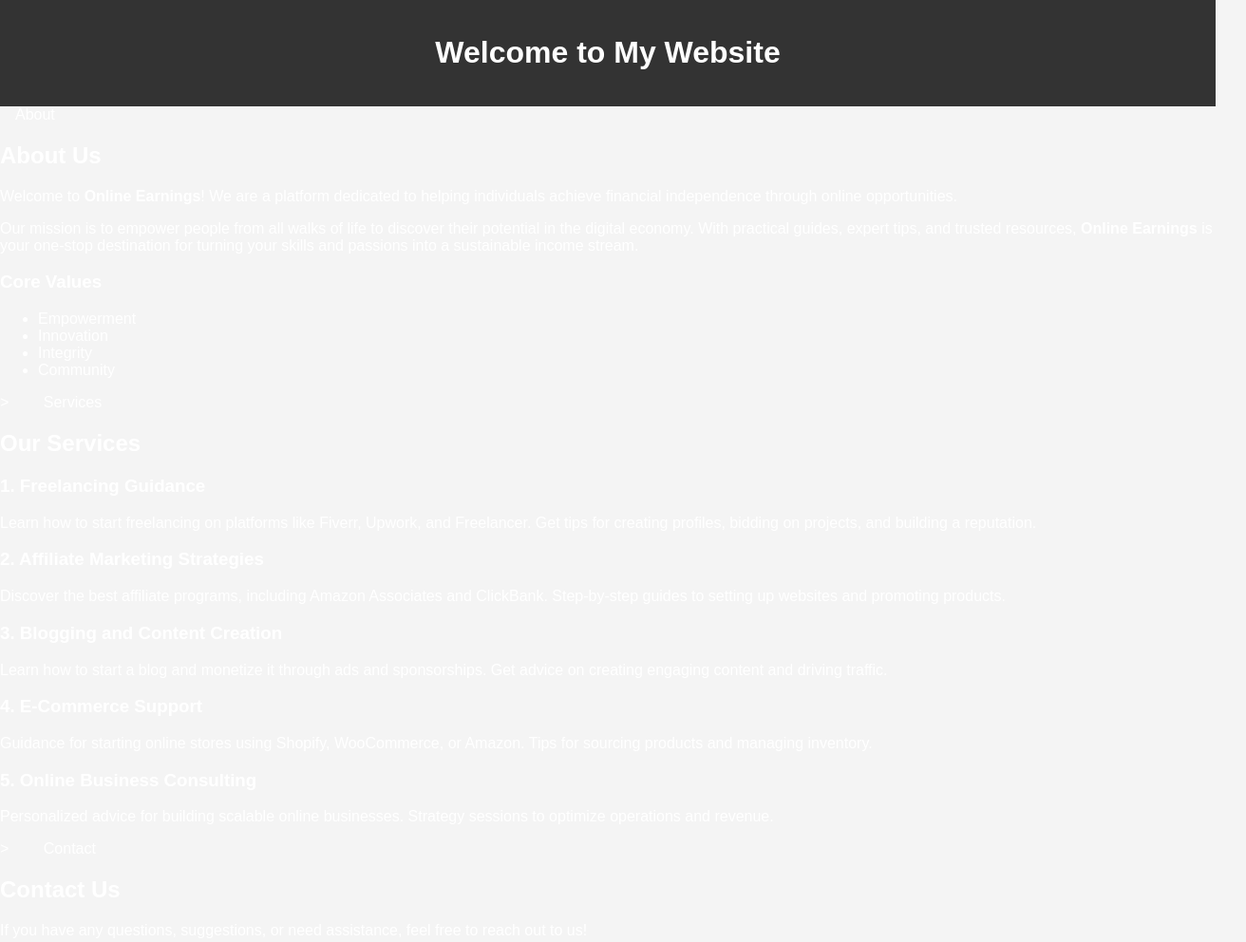
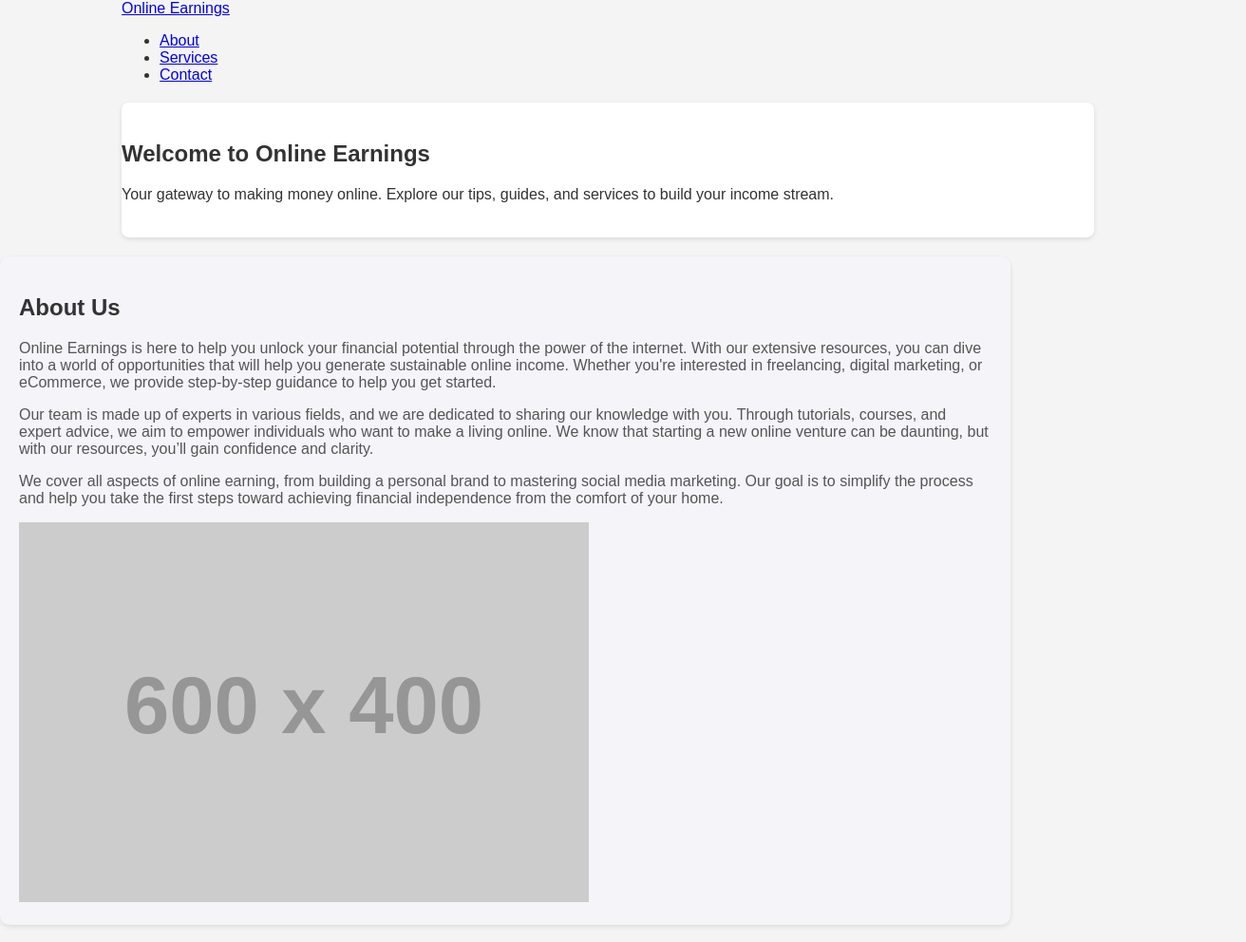
Before and after one commit to onlineearning-pixel/onlineearning-pixel.GitHub.io, a plain HTML site: page index.html in a window 1280 px wide. Shown: the top 992 px of the page at 95% size, 1312 px wide, since content can reach past the window. Drawn offline with Linux system fonts and the light colour scheme; placeholder pictures from the web are drawn by us.

Commit message:
Update index.html

```diff
--- a/index.html
+++ b/index.html
@@ -1,96 +1,66 @@
 <!DOCTYPE html>
 <html lang="en">
+
 <head>
     <meta charset="UTF-8">
     <meta name="viewport" content="width=device-width, initial-scale=1.0">
-    <title>Your Website Title</title>
-    <style>
-        body {
-            font-family: Arial, sans-serif;
-            margin: 0;
-            padding: 0;
-            background-color: #f4f4f4;
-        }
-        header {
-            background: #333;
-            color: #fff;
-            padding: 1rem;
-            text-align: center;
-        }
+    <title>Online Earnings</title>
+    <link href="https://fonts.googleapis.com/css2?family=Open+Sans:wght@400;600&family=Roboto:wght@300;400;500&display=swap" rel="stylesheet">
+    <link rel="stylesheet" href="style.css">
+</head>
+
+<body>
+    <!-- Navigation Menu -->
     <nav>
-    <a href="#home">Home</a>
-    <a href="#about">About Us</a>
-    <a href="#services">Services</a>
-    <a href="#blog">Blog</a>
-    <a href="#contact">Contact</a>
+        <div class="container">
+            <a href="#home" class="logo">Online Earnings</a>
+            <ul>
+                <li><a href="#about">About</a></li>
+                <li><a href="#services">Services</a></li>
+                <li><a href="#contact">Contact</a></li>
+            </ul>
+        </div>
     </nav>
-        nav {
-            display: flex;
-            justify-content: center;
-            background: #444;
-            padding: 0.5rem;
-        }
-        nav a {
-            color: #fff;
-            margin: 0 1rem;
-            text-decoration: none;
-        }
-        section {
-            padding: 2rem;
-        }
-        footer {
-            text-align: center;
-            background: #333;
-            color: white;
-            padding: 1rem;
-            position: absolute;
-            width: 100%;
-        }
-    </style>
-</head>
-<body>
-    <header>
-        <h1>Welcome to My Website</h1>
-    </header>
-    <nav>
-        <a href="#about">About</<section id="about" class="section">
+
+    <!-- Home Section -->
+    <section id="home" class="section home">
+        <h1>Welcome to Online Earnings</h1>
+        <p>Your gateway to making money online. Explore our tips, guides, and services to build your income stream.</p>
+    </section>
+
+    <!-- About Section -->
+    <section id="about" class="section about">
         <h2>About Us</h2>
-    <p>Welcome to <strong>Online Earnings</strong>! We are a platform dedicated to helping individuals achieve financial independence through online opportunities.</p>
-    <p>Our mission is to empower people from all walks of life to discover their potential in the digital economy. With practical guides, expert tips, and trusted resources, <strong>Online Earnings</strong> is your one-stop destination for turning your skills and passions into a sustainable income stream.</p>
-    <h3>Core Values</h3>
-    <ul>
-        <li>Empowerment</li>
-        <li>Innovation</li>
-        <li>Integrity</li>
-        <li>Community</li>
-    </ul>
-        </section>>
-        <a href="#services">Services</<section id="services" class="section">
+        <p>Online Earnings is here to help you unlock your financial potential through the power of the internet. With our extensive resources, you can dive into a world of opportunities that will help you generate sustainable online income. Whether you're interested in freelancing, digital marketing, or eCommerce, we provide step-by-step guidance to help you get started.</p>
+        <p>Our team is made up of experts in various fields, and we are dedicated to sharing our knowledge with you. Through tutorials, courses, and expert advice, we aim to empower individuals who want to make a living online. We know that starting a new online venture can be daunting, but with our resources, you’ll gain confidence and clarity.</p>
+        <p>We cover all aspects of online earning, from building a personal brand to mastering social media marketing. Our goal is to simplify the process and help you take the first steps toward achieving financial independence from the comfort of your home.</p>
+        <img src="https://via.placeholder.com/600x400" alt="Digital Earning" class="img-responsive">
+    </section>
+
+    <!-- Services Section -->
+    <section id="services" class="section services">
         <h2>Our Services</h2>
-    <div>
-        <h3>1. Freelancing Guidance</h3>
-        <p>Learn how to start freelancing on platforms like Fiverr, Upwork, and Freelancer. Get tips for creating profiles, bidding on projects, and building a reputation.</p>
+        <div class="service">
+            <h3>Affiliate Marketing</h3>
+            <img src="https://via.placeholder.com/400x300" alt="Affiliate Marketing">
+            <p>Affiliate marketing allows you to promote products or services and earn commissions on sales. It’s a great way to generate passive income by leveraging your blog, social media, or website. We guide you through selecting the best affiliate programs, creating high-converting content, and tracking your success. Whether you're a beginner or an experienced marketer, our resources will help you improve your affiliate marketing game.</p>
         </div>
-    <div>
-        <h3>2. Affiliate Marketing Strategies</h3>
-        <p>Discover the best affiliate programs, including Amazon Associates and ClickBank. Step-by-step guides to setting up websites and promoting products.</p>
+        <div class="service">
+            <h3>Freelancing Opportunities</h3>
+            <img src="https://via.placeholder.com/400x300" alt="Freelancing">
+            <p>Freelancing is a flexible and rewarding way to earn money online. Whether you’re a graphic designer, writer, web developer, or consultant, you can offer your services to clients across the world. Our platform offers detailed guides on how to get started, where to find clients, how to set rates, and how to grow your freelance business. We also provide tips on how to build a strong portfolio and negotiate with clients.</p>
         </div>
-    <div>
-        <h3>3. Blogging and Content Creation</h3>
-        <p>Learn how to start a blog and monetize it through ads and sponsorships. Get advice on creating engaging content and driving traffic.</p>
+        <div class="service">
+            <h3>Online Courses</h3>
+            <img src="https://via.placeholder.com/400x300" alt="Online Courses">
+            <p>Learning new skills is crucial to success in the digital world. We offer a variety of online courses designed to teach you everything from digital marketing and web design to personal branding and productivity. Our courses are crafted by industry experts, and you can learn at your own pace. By completing these courses, you can unlock new opportunities to monetize your skills and expertise online.</p>
         </div>
-    <div>
-        <h3>4. E-Commerce Support</h3>
-        <p>Guidance for starting online stores using Shopify, WooCommerce, or Amazon. Tips for sourcing products and managing inventory.</p>
-    </div>
-    <div>
-        <h3>5. Online Business Consulting</h3>
-        <p>Personalized advice for building scalable online businesses. Strategy sessions to optimize operations and revenue.</p>
-    </div>
-        </section>>
-        <a href="#contact">Contact</<section id="contact" class="section">
+    </section>
+
+    <!-- Contact Section -->
+    <section id="contact" class="section contact">
         <h2>Contact Us</h2>
-    <p>If you have any questions, suggestions, or need assistance, feel free to reach out to us!</p>
+        <p>If you have any questions or need assistance, feel free to get in touch with us. We're here to help!</p>
         <form action="https://formspree.io/f/i.mmuzamil05@gmail.com" method="POST">
             <label for="name">Your Name:</label>
             <input type="text" id="name" name="name" placeholder="Enter your name" required>
@@ -103,22 +73,8 @@
 
             <button type="submit">Send Message</button>
         </form>
-        </section>>
-    </nav>
-    <section id="about">
-        <h2>About Us</h2>
-        <p>This is a simple website built with HTML and CSS.</p>
     </section>
-    <section id="services">
-        <h2>Our Services</h2>
-        <p>We provide web development, design, and consulting services.</p>
-    </section>
-    <section id="contact">
-        <h2>Contact Us</h2>
-        <p>Email us at: i.mmuzamil05.com</p>
-    </section>
-    <footer>
-        <p>&copy; 2024 Your Website. All rights reserved.</p>
-    </footer>
+
 </body>
+
 </html>
```
Lines whose indentation alone changed are shown as unchanged.
